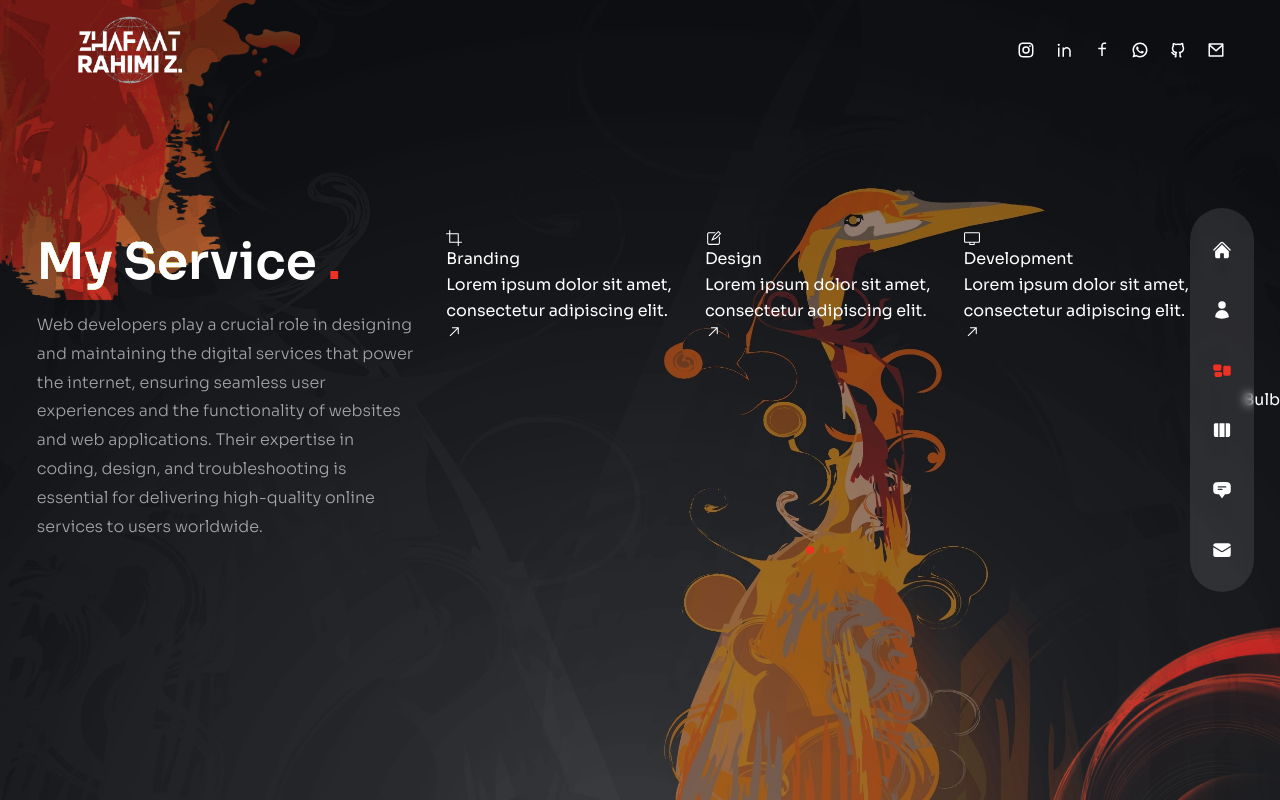
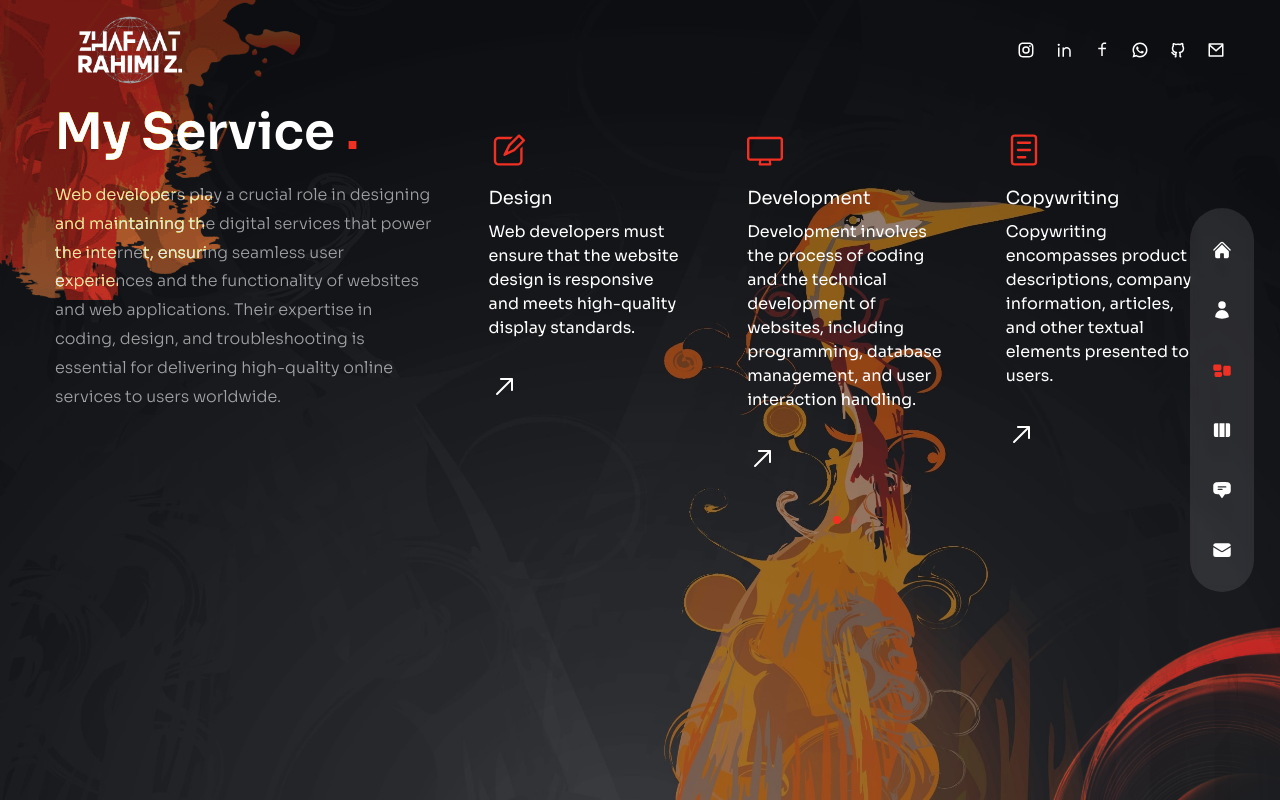
Before and after one commit to Zhafaat/website-portofolio, a React (Vite) app: page /services in a window 1280 px wide. Built offline with nearby package versions, Linux system fonts and the light colour scheme.

Commit message:
edit content di page service, screen xl flex item-center

```diff
--- a/src/components/ServiceSlider.jsx
+++ b/src/components/ServiceSlider.jsx
@@ -22,30 +22,30 @@ import {
   // data
   const serviceData = [
         {
-      icon: <RxCrop />,
-      title: 'Branding',
-      description: 'Lorem ipsum dolor sit amet, consectetur adipiscing elit.',
-    },
-    {
           icon: <RxPencil2 />,
           title: 'Design',
-      description: 'Lorem ipsum dolor sit amet, consectetur adipiscing elit.',
+          description: `Web developers must ensure that the website design is responsive and meets high-quality display standards.`,
         },
         {
             icon: <RxDesktop />,
         title: 'Development',
-      description: 'Lorem ipsum dolor sit amet, consectetur adipiscing elit.',
+        description: `Development involves the process of coding and the technical development of websites, including programming, database management, and user interaction handling.`,
         },
         {
             icon: <RxReader />,
             title: 'Copywriting',
-      description: 'Lorem ipsum dolor sit amet, consectetur adipiscing elit.',
+            description: `Copywriting encompasses product descriptions, company information, articles, and other textual elements presented to users.`
         },
         {
-      icon: <RxRocket />,
-      title: 'SEO',
-      description: 'Lorem ipsum dolor sit amet, consectetur adipiscing elit.',
+        icon: <RxCrop />,
+        title: 'Branding',
+        description: `Web developers often collaborate with graphic designers to integrate online brand identity elements into the website to align with the brand's identity.`,
         },
+        // {
+    //   icon: <RxRocket />,
+    //   title: 'SEO',
+    //   description: 'Lorem ipsum dolor sit amet, consectetur adipiscing elit.',
+    // },
   ];
 
 const ServiceSlider = () => {
@@ -57,6 +57,10 @@ const ServiceSlider = () => {
                 spaceBetween: 15
             },
             640: {
+                slidesPerView: 2,
+                spaceBetween: 15
+            },
+            1200: {
                 slidesPerView: 3,
                 spaceBetween: 15
             }
@@ -66,24 +70,24 @@ const ServiceSlider = () => {
             clickable: true
         }}
         modules={[FreeMode, Pagination]}
-        className=' h-[240px] sm:h-[340px]'
+        className=' h-[300px] sm:h-[420px] xl:h-[440px]'
     >
         {serviceData.map((item, index) => {
             return (
                 <SwiperSlide key={index}>
-                    <div>
+                    <div className=' bg-[rgba(65, 47, 123, 0.15)] h-max rounded-lg px-6 py-8 flex sm:flex-col gap-x-6 sm:gap-x-0 group cursor-pointer hover:bg-[rgba(89,65,169,0.15)] transition-all duration-300'>
                         {/* icon */}
-                        <div>
+                        <div className=' text-4xl text-accent mb-4'>
                             {item.icon}
                         </div>
                         {/* title & desc */}
-                        <div>
-                            <div>{item.title}</div>
-                            <div>{item.description}</div>
+                        <div className=' mb-8 '>
+                            <div className=' mb-2 text-lg'>{item.title}</div>
+                            <div className=' max-w-[350px] leading-normal'>{item.description}</div>
                         </div>
                         {/* arrow */}
-                        <div>
-                            <RxArrowTopRight />
+                        <div className=' text-3xl'>
+                            <RxArrowTopRight className=' group-hover:rotate-45 group-hover:text-accent transition-all duration-300' />
                         </div>
                     </div>
                 </SwiperSlide>
--- a/src/pages/Services.jsx
+++ b/src/pages/Services.jsx
@@ -1,20 +1,19 @@
 // components
-import Bulb from '../components/Bulb'
 import Circles from '../components/Circles'
 import ServiceSlider from '../components/ServiceSlider'
 
 const Services = () => {
   return (
-    <div className=' h-full bg-primary/30 flex items-center'>
+    <div className=' h-full bg-primary/30'>
         <Circles />
-        <div className=' container mx-auto'>
-            <div className=' flex flex-col xl:flex-row gap-x-8'>
+        <div className=' h-full container mx-auto pt-[150px] lg:pt-[100px]'>
+            <div className=' h-full flex flex-col xl:flex-row gap-x-8 overflow-y-auto pb-24 xl:pb-0'>
                 {/* text */}
-                <div className=' text-center lg:text-left flex xl:w-[30vm] flex-col mb-4 xl:mb-0'>
+                <div className=' text-center xl:text-left flex xl:w-[30vm] flex-col mb-4 xl:mb-0'>
                     <h2 className=' h2'>
                         My Service <span className=' text-accent'>.</span>
                     </h2>
-                    <p className=' mb-4 max-w-[400px] mx-auto lg:mx-0'>
+                    <p className=' mb-4 max-w-[400px] mx-auto xl:mx-0'>
                         Web developers play a crucial role in designing and maintaining the digital services that power the internet, ensuring seamless user experiences and the functionality of websites and web applications. Their expertise in coding, design, and troubleshooting is essential for delivering high-quality online services to users worldwide.
                     </p>
                 </div>
@@ -24,7 +23,6 @@ const Services = () => {
                 </div>
             </div>
         </div>
-        <Bulb />
     </div>
   )
 }
```
Lines whose indentation alone changed are shown as unchanged.
